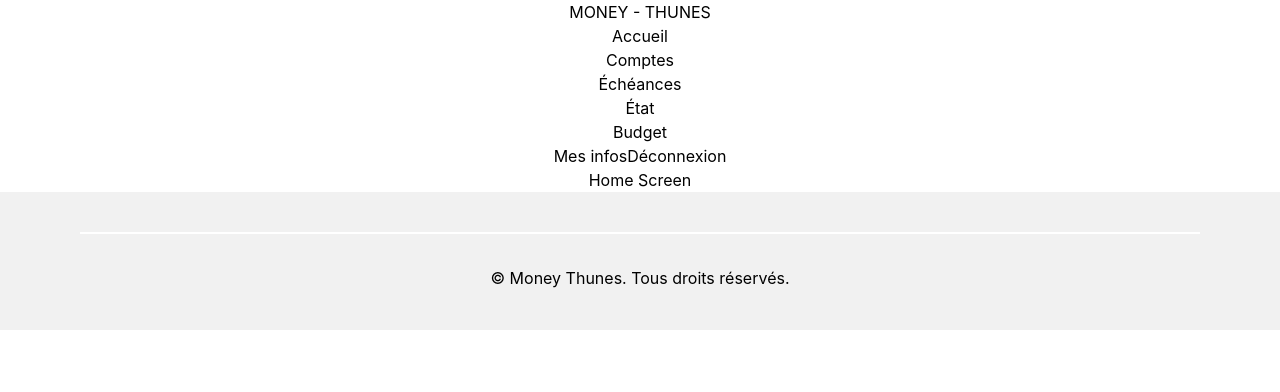
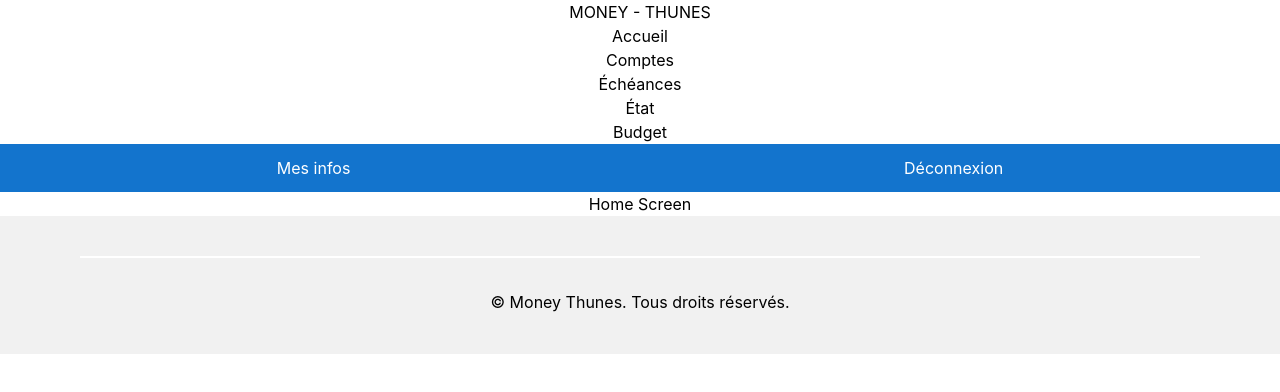
Before and after one commit to Jossic/Money-Thunes, a React (Create React App) app: page / in a window 1280 px wide. Shown: the top 392 px of the page. Built offline with nearby package versions, Linux system fonts and the light colour scheme.

Commit message:
Mise en place des component Button et de la couleur

```diff
--- a/src/components/Layout/Header/index.js
+++ b/src/components/Layout/Header/index.js
@@ -30,7 +30,7 @@ export default function Header() {
           </div>
         </ul>
       </div>
-      <div>
+      <div className="flex w-full justify-around items-center h-12 bg-secondary text-white">
         <Button action={() => navigate('/infos')} text={'Mes infos'} />
         <Button action={(e) => logout(e)} text={'Déconnexion'} />
       </div>
--- a/tailwind.config.js
+++ b/tailwind.config.js
@@ -1,7 +1,11 @@
 module.exports = {
-	content: ['./src/**/*.{js,jsx,ts,tsx}'],
-	theme: {
-		extend: {},
-	},
-	plugins: [],
+  content: ['./src/**/*.{js,jsx,ts,tsx}'],
+  theme: {
+    colors: {
+      primary: '#dfd0d0',
+      secondary: '#1374CD',
+      white: '#ffffff'
+    }
+  },
+  plugins: []
 };
```
Also changed, not shown: 2 other files (tests, documents, lock files or other folders).
